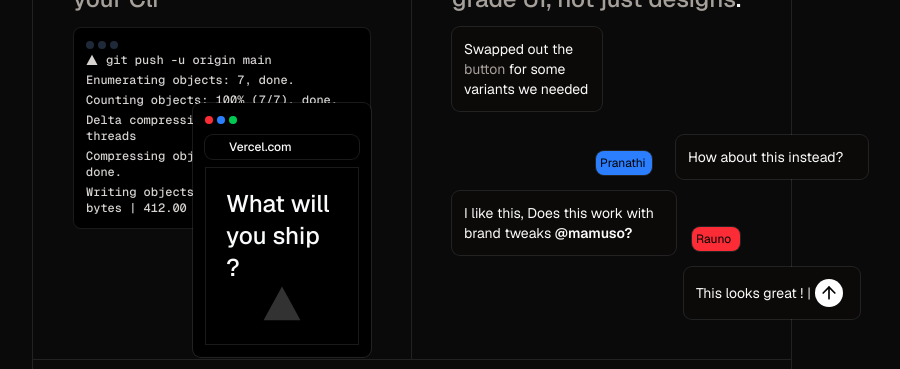
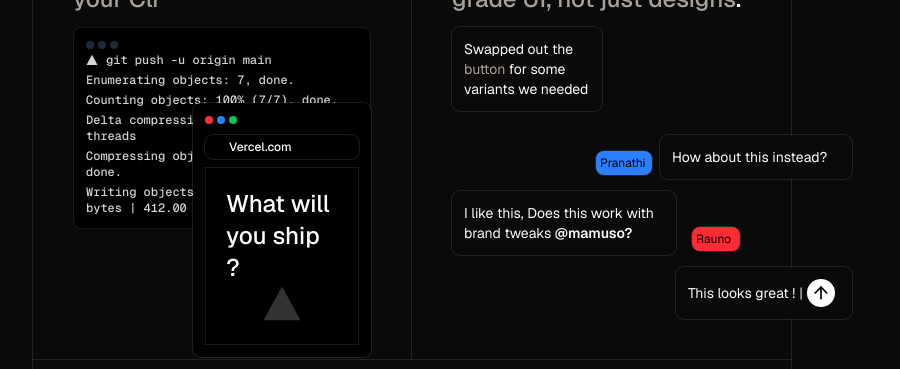
Before and after one commit to Kofiastro/vercelclone, a Next.js app: page / in a window 1280 px wide. Shown: the part 1260-1629 px from the top of the page, without its empty margins (228-1128 px from the left). Built offline with nearby package versions, Linux system fonts and the light colour scheme.

Commit message:
container update3

```diff
--- a/app/page.tsx
+++ b/app/page.tsx
@@ -114,7 +114,7 @@ export default function Home() {
        <div>
 
        </div>
-        <div className="ring-1 ring-gray-50/10 rounded-md p-3 bg-stone-950 text-sm flex ml-56 w-48">
+        <div className="ring-1 ring-gray-50/10 rounded-md p-3 bg-stone-950 text-sm flex ml-52 w-48">
       <h1>How about this instead?</h1>
         </div>
         <div>
@@ -129,7 +129,7 @@ export default function Home() {
         <div className="ring-1 absolute ring-gray-50/10 rounded-md -mt-10 ml-60 p-1 text-xs text-black bg-red-500 w-12 ">
       Rauno
         </div>
-        <div className="relative ring-1 ring-gray-50/10 rounded-md p-3 bg-stone-950 text-sm flex ml-58 space-x-1 items-center w-44">
+        <div className="relative ring-1 ring-gray-50/10 rounded-md p-3 bg-stone-950 text-sm flex ml-56 space-x-1 items-center w-44">
       <h1>This looks great !</h1>
      <div className="animate-pulse">|</div>
       <button className="p-1 bg-white rounded-full">
```
